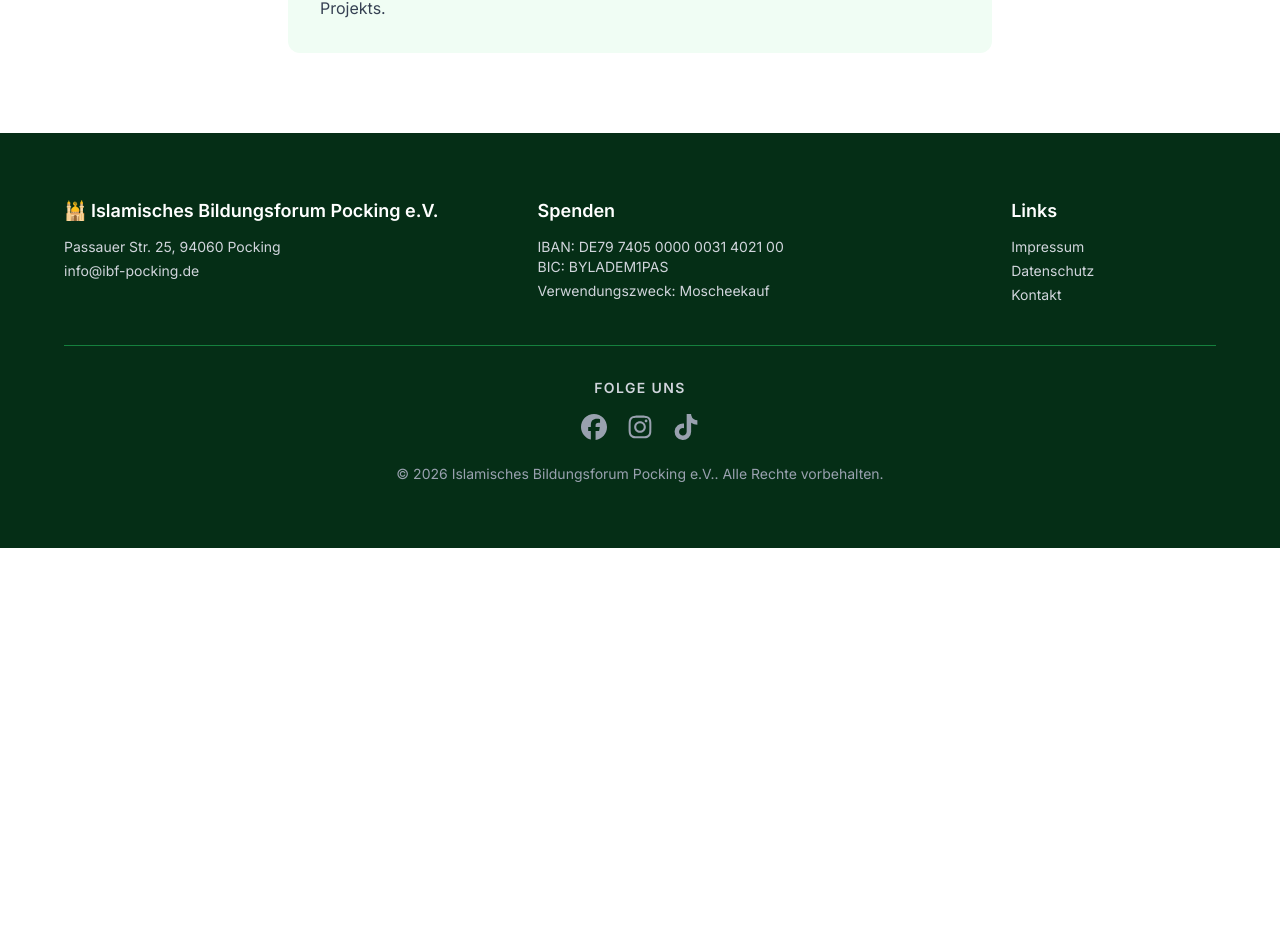
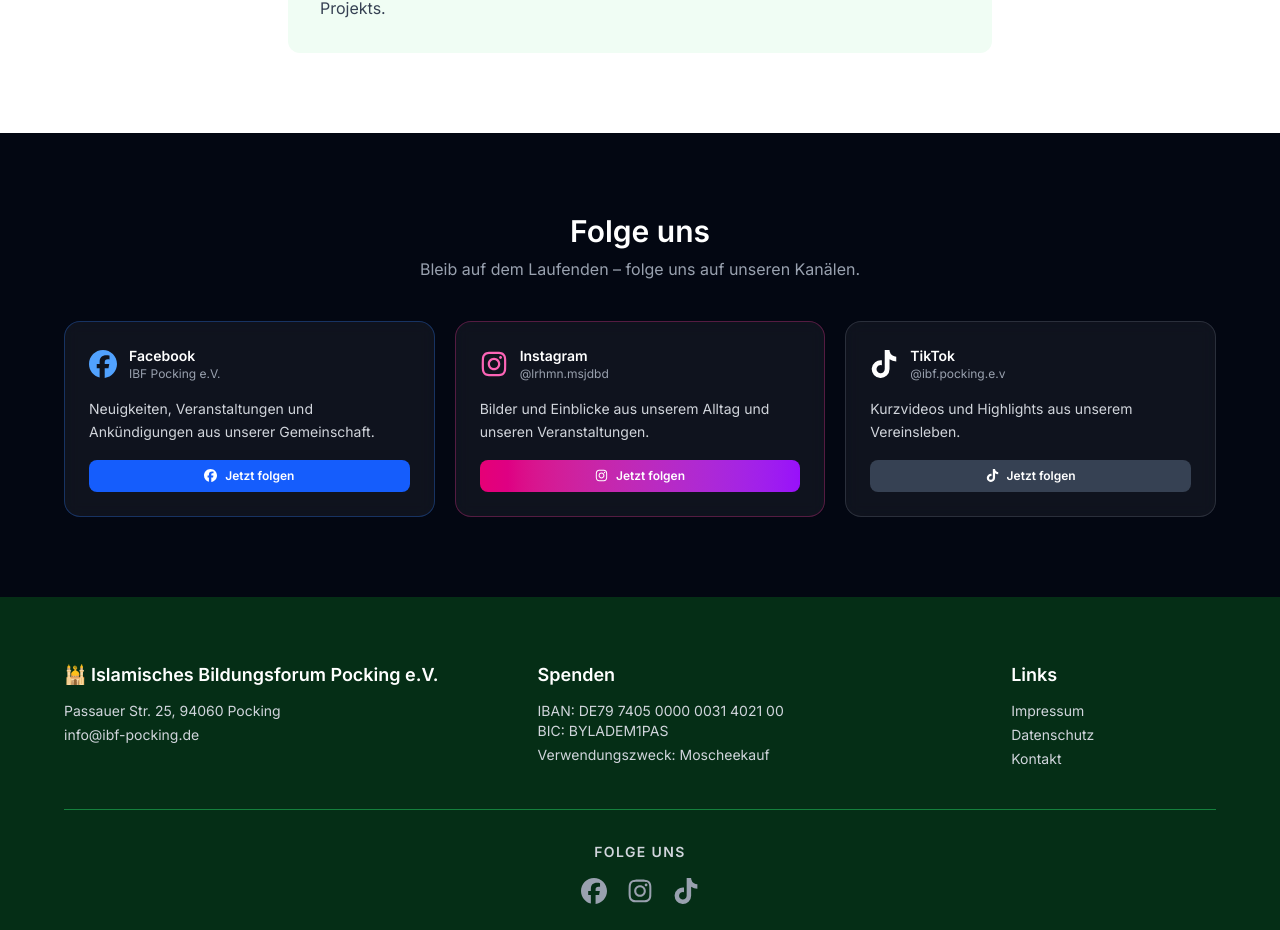
Before and after one commit to ahmadmostafade/web-mosque-pocking, a Next.js app: page /ueber-uns in a window 1280 px wide. Shown: the part 1033-1963 px from the top of the page. Before the commit the page ends 1581 px from the top, so only its background shows below. Built offline with nearby package versions, Linux system fonts and the light colour scheme.

Commit message:
feat: add social media section above footer with follow buttons

```diff
--- a/src/components/ConditionalLayout.tsx
+++ b/src/components/ConditionalLayout.tsx
@@ -3,6 +3,7 @@
 import { usePathname } from "next/navigation";
 import Navbar from "@/components/Navbar";
 import Footer from "@/components/Footer";
+import SocialSection from "@/components/SocialSection";
 import CookieBanner from "@/components/CookieBanner";
 
 export default function ConditionalLayout({
@@ -21,6 +22,7 @@ export default function ConditionalLayout({
     <div className="flex flex-col min-h-screen">
       <Navbar />
       <main className="flex-grow">{children}</main>
+      <SocialSection />
       <Footer />
       <CookieBanner />
     </div>
--- /dev/null
+++ b/src/components/SocialSection.tsx
@@ -0,0 +1,86 @@
+import { FaFacebook, FaInstagram, FaTiktok } from "react-icons/fa6";
+
+const PLATFORMS = [
+  {
+    name: "Facebook",
+    handle: "IBF Pocking e.V.",
+    description: "Neuigkeiten, Veranstaltungen und Ankündigungen aus unserer Gemeinschaft.",
+    href: "https://www.facebook.com/people/Islamisches-Bildungsforum-Pocking-eV/61588383008330/",
+    icon: FaFacebook,
+    gradient: "from-blue-600 to-blue-800",
+    iconColor: "text-blue-400",
+    borderColor: "border-blue-500/30",
+    hoverBorder: "hover:border-blue-400/60",
+    buttonBg: "bg-blue-600 hover:bg-blue-500",
+  },
+  {
+    name: "Instagram",
+    handle: "@lrhmn.msjdbd",
+    description: "Bilder und Einblicke aus unserem Alltag und unseren Veranstaltungen.",
+    href: "https://www.instagram.com/lrhmn.msjdbd",
+    icon: FaInstagram,
+    gradient: "from-pink-600 via-purple-600 to-orange-500",
+    iconColor: "text-pink-400",
+    borderColor: "border-pink-500/30",
+    hoverBorder: "hover:border-pink-400/60",
+    buttonBg: "bg-gradient-to-r from-pink-600 to-purple-600 hover:from-pink-500 hover:to-purple-500",
+  },
+  {
+    name: "TikTok",
+    handle: "@ibf.pocking.e.v",
+    description: "Kurzvideos und Highlights aus unserem Vereinsleben.",
+    href: "https://www.tiktok.com/@ibf.pocking.e.v",
+    icon: FaTiktok,
+    gradient: "from-gray-800 to-gray-900",
+    iconColor: "text-white",
+    borderColor: "border-gray-500/30",
+    hoverBorder: "hover:border-gray-300/40",
+    buttonBg: "bg-gray-700 hover:bg-gray-600",
+  },
+];
+
+export default function SocialSection() {
+  return (
+    <section className="bg-gray-950 py-16 sm:py-20">
+      <div className="page-container">
+        <div className="text-center mb-10">
+          <h2 className="text-2xl sm:text-3xl font-semibold text-white">
+            Folge uns
+          </h2>
+          <p className="mt-2 text-gray-400 text-sm sm:text-base">
+            Bleib auf dem Laufenden – folge uns auf unseren Kanälen.
+          </p>
+        </div>
+
+        <div className="grid grid-cols-1 sm:grid-cols-3 gap-5">
+          {PLATFORMS.map(({ name, handle, description, href, icon: Icon, iconColor, borderColor, hoverBorder, buttonBg }) => (
+            <a
+              key={name}
+              href={href}
+              target="_blank"
+              rel="noopener noreferrer"
+              className={`group flex flex-col gap-4 rounded-2xl border ${borderColor} ${hoverBorder} bg-white/5 backdrop-blur-sm p-6 transition-all duration-300 hover:bg-white/10 hover:-translate-y-1`}
+            >
+              <div className="flex items-center gap-3">
+                <Icon size={28} className={iconColor} />
+                <div>
+                  <p className="text-white font-semibold text-sm">{name}</p>
+                  <p className="text-gray-400 text-xs">{handle}</p>
+                </div>
+              </div>
+
+              <p className="text-gray-300 text-sm leading-relaxed flex-grow">
+                {description}
+              </p>
+
+              <span className={`inline-flex items-center justify-center gap-2 rounded-lg px-4 py-2 text-xs font-semibold text-white transition-colors duration-200 ${buttonBg}`}>
+                <Icon size={13} />
+                Jetzt folgen
+              </span>
+            </a>
+          ))}
+        </div>
+      </div>
+    </section>
+  );
+}
```
